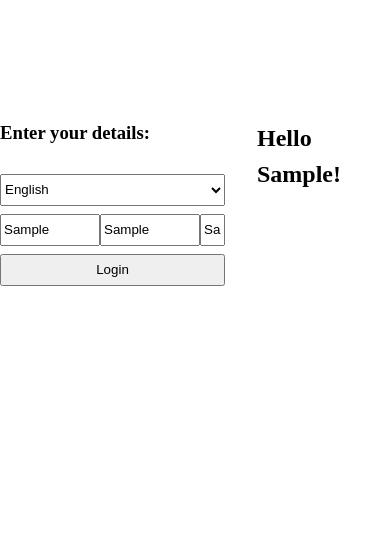
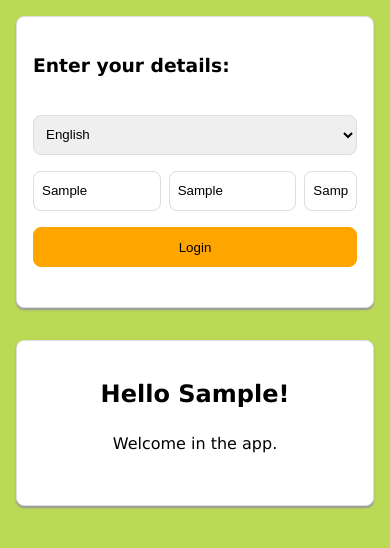
Before and after one commit to RubenSibon/javascript-the-weird-parts, a plain HTML site: page index.html in a window 390 px wide. Both pictures are taken after typing "Sample", "Sample", "Sample" into the empty fields and a click on the input "Login". Drawn offline with Linux system fonts and the light colour scheme.

Commit message:
Improve styling
- Make responsive with CSS Grid.
- Show message before being logged in.
- Fade-in greeting on logging in.

```diff
--- a/app.js
+++ b/app.js
@@ -11,6 +11,7 @@
         loggedIn = false;
 
         $('.greeting').removeClass('appeared');
+        $('.prompt').removeClass('hide');
 
         if (document.querySelector('#toGreet').innerHTML) {
             document.querySelector('#toGreet').innerHTML = '';
@@ -64,6 +65,7 @@
 
             if (!loggedIn) {
                 $('.greeting').addClass('appeared');
+                $('.prompt').addClass('hide');
             }
 
             loggedIn = true;
--- a/index.html
+++ b/index.html
@@ -1,7 +1,9 @@
 <!DOCTYPE html>
 <html>
     <head>
-        <meta charset="utf-8">
+        <meta charset="UTF-8">
+        <meta name="viewport" content="width=device-width, initial-scale=1.0">
+        <meta http-equiv="X-UA-Compatible" content="ie=edge">
         <title>Let's Build a Framework / Library! :: JavaScript: The Weird Parts</title>
 
         <style>
@@ -12,15 +14,21 @@
 
             body {
                 margin: 0;
-                padding: 0;
+                background-color: #BADA55;
+                padding: 0 1rem;
+                font-family: 'Lucida Sans', 'Lucida Sans Regular', 'Lucida Grande', 'Lucida Sans Unicode', Geneva, Verdana, sans-serif;
                 line-height: 1.5;
             }
 
             input,
             select {
+                border-radius: .5rem;
+                border: 1px solid #ddd;
                 margin: .5rem 0 0;
+                padding: .5rem;
                 min-width: 100px;
-                height: 2rem;
+                height: 2.5rem;
+                line-height: 1.5rem;
             }
 
             h1,
@@ -32,23 +40,72 @@
 
             }
 
+            .card {
+                box-shadow: 0 2px 2px #999;
+                border: 1px solid #ddd;
+                border-radius: .5rem;
+                background-color: white;
+            }
+
             .app {
                 display: grid;
                 max-width: 960px;
-                margin: 100px auto;
+                margin: 1rem auto;
                 grid-gap: 2rem;
-                grid-template-columns: 3fr 6fr;
+                grid-template-columns: repeat(auto-fit, minmax(288px, 1fr));
+
+            }
+
+            @media screen and (min-width: 768px) {
+                .app {
+                    margin: 100px auto;
+                }
             }
 
             .content {
                 display: flex;
+                flex-wrap: wrap;
+                padding: 1rem 1rem 2rem;
+                width: 100%;
                 justify-content: center;
-                /* align-items: center; */
                 color: white;
+            }
+
+            .greeting {
+                flex: 1 1 100%;
+                height: 1px;
+                text-align: center;
+                transition:
+                    opacity 1s ease-in,
+                    color 1s ease-in;
+                visibility: hidden;
+                opacity: 0;
+                color: white;
+            }
+
+            .prompt {
+                flex: 1 1 100%;
+                height: auto;
+                text-align: center;
+                color: #999;
+            }
+
+            .appeared {
+                height: auto;
+                visibility: visible;
+                opacity: 1;
+                color: black;
+            }
+
+            .hide {
+                height: 1px;
+                visibility: hidden;
+                opacity: 0;
             }
 
             .loginform {
                 display: grid;
+                grid-gap: .5rem;
                 grid-template-areas:
                     "formtitle formtitle formtitle"
                     "select select select"
@@ -56,15 +113,8 @@
                     "submit submit submit"
                     "error error error"
                 ;
-            }
-
-            .greeting {
-                transition: color 1s ease-in;
-                color: white;
-            }
-
-            .appeared {
-                color: black;
+                padding: 1rem 1rem 2rem;
+                width: 100%;
             }
 
             .form-title {
@@ -83,7 +133,6 @@
                 grid-area: lastname;
             }
 
-
             .input-age {
                 grid-area: age;
                 min-width: 25px;
@@ -95,6 +144,8 @@
 
             .submit {
                 grid-area: submit;
+                border-color: orange;
+                background-color: orange;
             }
 
         </style>
@@ -102,7 +153,7 @@
 
     <body>
         <main class="app">
-            <form id="loginForm" class="loginform">
+            <form id="loginForm" class="loginform card">
                 <h3 class="form-title">Enter your details:</h3>
                 <select name="langSelect" id="langSelect" class="language">
                     <option value="en" selected="selected">English</option>
@@ -117,8 +168,14 @@
                 <input type="submit" id="login" value="Login" class="submit" />
             </form>
 
-            <section class="content">
-                <h1 id="toGreet" class="greeting"></h1>
+            <section class="content card">
+                <div class="greeting">
+                    <h1 id="toGreet"></h1>
+                    <p>Welcome in the app.</p>
+                </div>
+                <div class="prompt">
+                    <p>Log in to see app's content.</p>
+                </div>
             </section>
 
             <script src="jquery-1.11.1.js"></script>
@@ -126,7 +183,7 @@
             <script src="app.js"></script>
 
             <noscript>
-                <div class="center">
+                <div class="content card">
                     <h3>JavaScript is disabled.</h3>
                     <p>This app requires JavaScript to run. Please use a web browser with JavaScript enabled.</p>
                 </div class="center">
```
